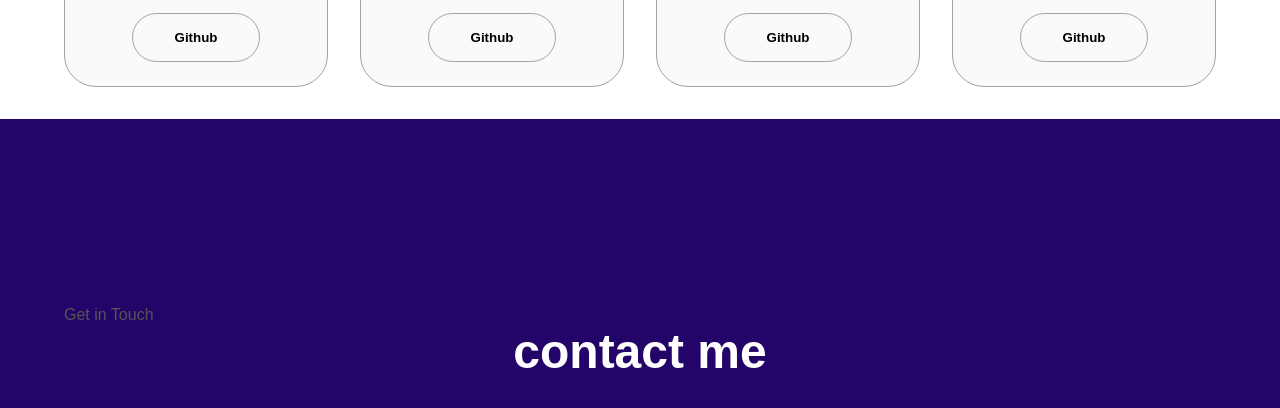
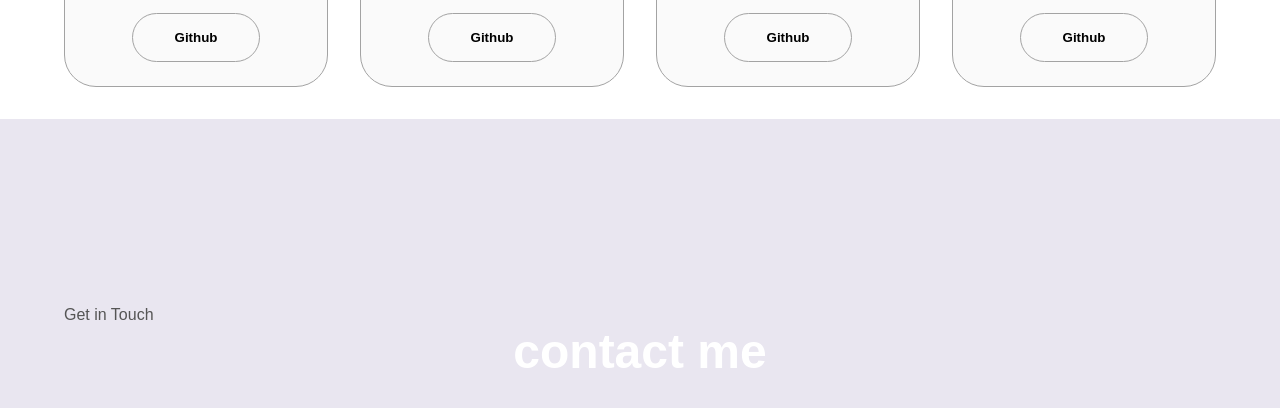
Before and after one commit to Ceedney/dinah-portifolio, a plain HTML site: page index.html in a window 1280 px wide. Shown: the part 2039-2447 px from the top of the page. Drawn offline with Linux system fonts and the light colour scheme.

Commit message:
Update mainstyles.css

```diff
--- a/mainstyles.css
+++ b/mainstyles.css
@@ -394,7 +394,7 @@ article .icon{
     padding: 0.5rem;
 }
 .contact_container{
-    background-color: rgb(35, 5, 105);
+    background-color: rgb(233, 230, 240);
     color: white;
 }
 .contact-info-container {
```
